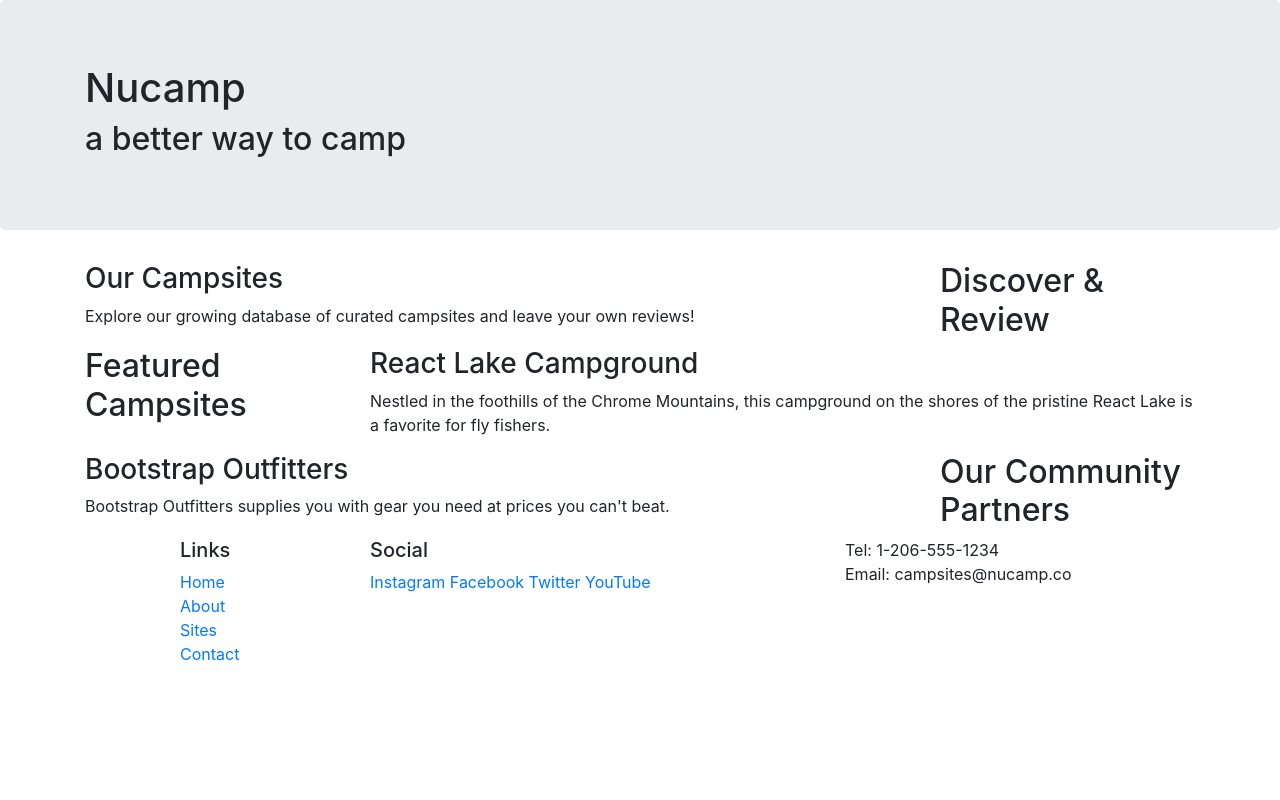
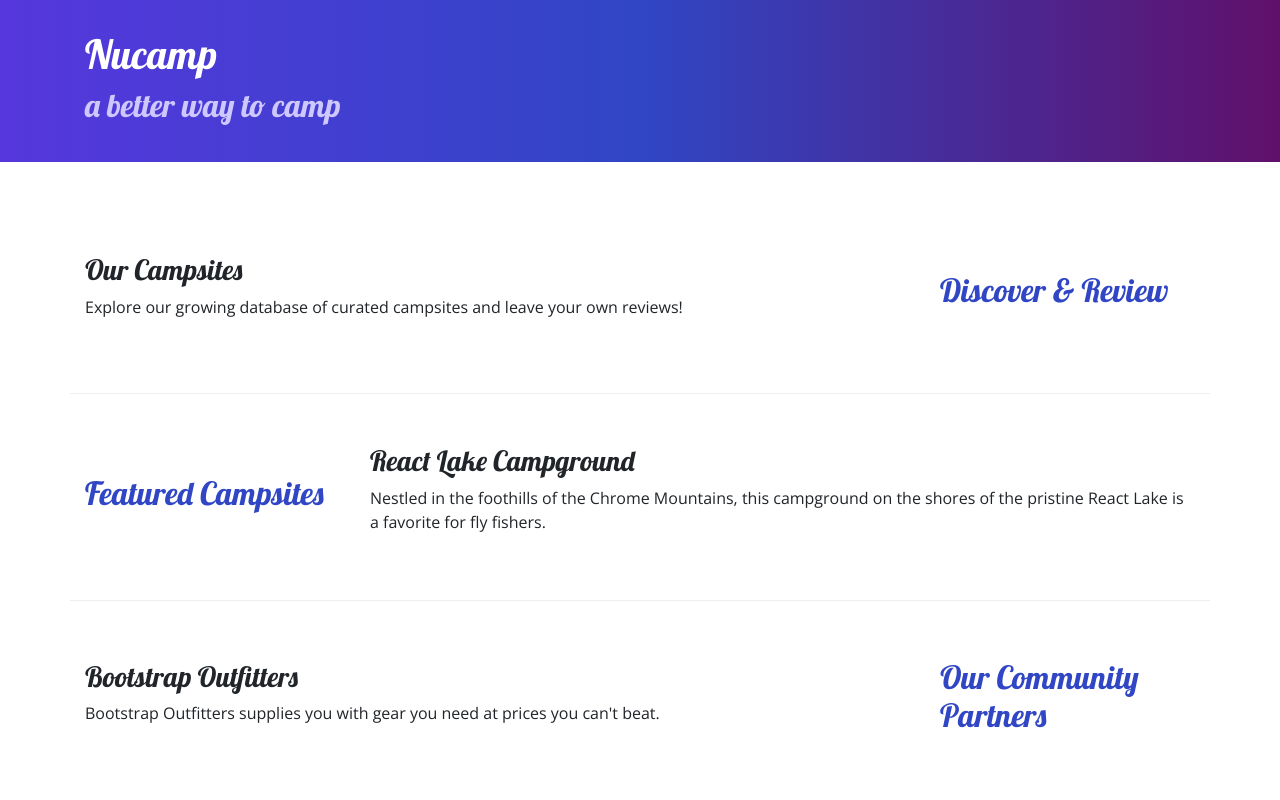
Before and after one commit to Rajthilakam/campsite, a website: page index.html in a window 1280 px wide. Shown: the top 800 px of the page. Drawn offline with nearby package versions, Linux system fonts and the light colour scheme.

Commit message:
Adding Custom Styles

```diff
--- /dev/null
+++ b/css/styles.css
@@ -0,0 +1,32 @@
+body {
+    font-family: "Open Sans", sans-serif;
+}
+
+h1, h2, h3 {
+    font-family: "Lobster", cursive;
+}
+
+h2 {
+    color: #3046C5;
+}
+
+header h2 {
+    color: #CEC8FF;
+}
+
+footer {
+    background-image: linear-gradient(#CEC8FF, white);
+    padding: 20px 0;
+}
+
+.jumbotron {
+    padding: 30px;
+    background-image: linear-gradient(to right, #5637DD, #3046C5, #60106B);
+    color: white;
+}
+
+.row-content {
+    padding: 50px 0;
+    border-bottom: 1px ridge;
+    min-height: 200px;
+}
--- a/index.html
+++ b/index.html
@@ -10,10 +10,14 @@
     <!--Bootstrap Css -->
     <link rel="stylesheet" href="node_modules/bootstrap/dist/css/bootstrap.min.css" />
 
+    <!-- Additional CSS must be placed after Bootstrap CSS -->
+    <link rel="stylesheet" href="https://fonts.googleapis.com/css?family=Lobster|Open+Sans" />
+    <link rel="stylesheet" href="css/styles.css" />
+
     <title> Nucamp: A Better Way to Camp </title>
 </head>
 <body>
-    <header class = "jumbotron">
+    <header class = "jumbotron jumbotron-fluid">
             <div class="container">
                 <div class="row">
                     <div class="col">
@@ -26,7 +30,7 @@
 
 
     <div class="container">
-        <div class="row">
+        <div class="row row-content align-items-center">
             <div class="col-sm-4 order-sm-last col-md-3">
                 <h2>Discover & Review</h2>
             </div>
@@ -36,7 +40,7 @@
             </div>
         </div>
 
-        <div class="row">
+        <div class="row row-content align-items-center">
             <div class="col-sm-4 col-md-3">
                 <h2>Featured Campsites</h2>
             </div>
@@ -46,7 +50,7 @@
             </div>
         </div>
 
-        <div class="row">
+        <div class="row row-content align-items-center">
             <div class="col-sm-4 order-sm-last col-md-3">
                 <h2>Our Community Partners</h2>
             </div>
@@ -72,7 +76,7 @@
                     </ul>
                 </div>
 
-                <div class="col-6 col-sm-5">
+                <div class="col-6 col-sm-5 text-center">
                     <h5>Social</h5>
                     <a href="http://instagram.com/">Instagram</a>
                     <a href="http://facebook.com/">Facebook</a>
@@ -80,7 +84,7 @@
                     <a href="http://youtube.com/">YouTube</a>
                 </div>
 
-                <div class="col-sm-4">
+                <div class="col-sm-4 text-center">
                     Tel: 1-206-555-1234<br />
                     Email: campsites@nucamp.co
                 </div>
```
